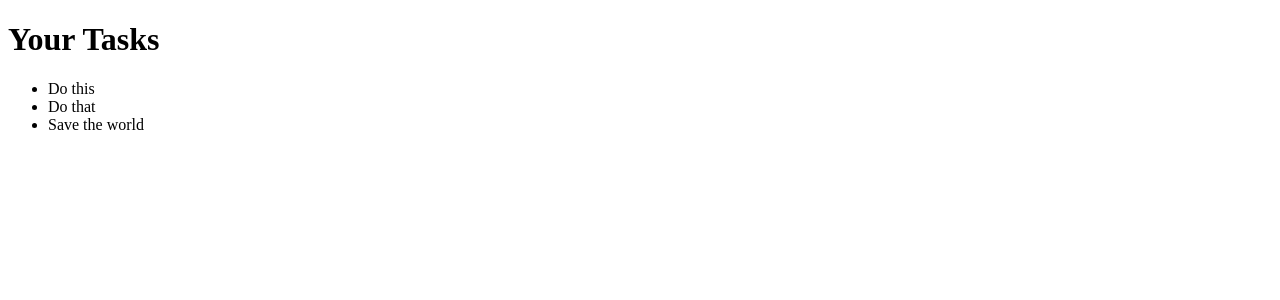
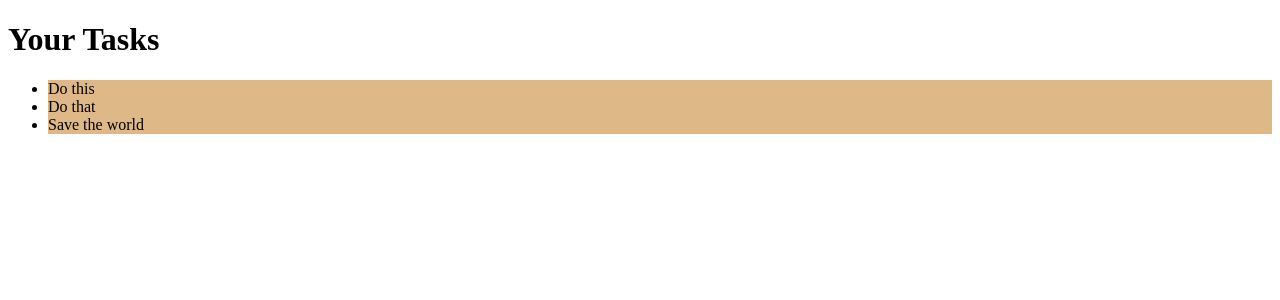
Before and after one commit to markgreenwood/ToDone, a React app: page / in a window 1280 px wide. Shown: the top 300 px of the page. Built offline with nearby package versions, Linux system fonts and the light colour scheme.

Commit message:
Extract ListItem and turn into a styled component

```diff
--- a/package.json
+++ b/package.json
@@ -37,6 +37,7 @@
     "react": "^16.2.0",
     "react-dom": "^16.2.0",
     "react-redux": "^5.0.6",
-    "redux": "^3.7.2"
+    "redux": "^3.7.2",
+    "styled-components": "^2.2.4"
   }
 }
--- /dev/null
+++ b/src/Components/ListItem.js
@@ -0,0 +1,21 @@
+import React from 'react';
+import PropTypes from 'prop-types';
+import ListItemWrapper from './style/ListItemWrapper';
+
+const ListItem = ({ task }) => {
+  return (
+    <ListItemWrapper>
+      <li>{task.description}</li>
+    </ListItemWrapper>
+  );
+};
+
+ListItem.propTypes = {
+  task: PropTypes.objectOf(
+    PropTypes.shape({
+      description: PropTypes.string.isRequired,
+    })
+  )
+};
+
+export default ListItem;
--- /dev/null
+++ b/src/Components/TaskList.css
@@ -0,0 +1,3 @@
+/*li {*/
+    /*background-color: burlywood;*/
+/*}*/
--- a/src/Components/TaskList.js
+++ b/src/Components/TaskList.js
@@ -1,10 +1,12 @@
 import React from 'react';
 import PropTypes from 'prop-types';
+import './TaskList.css';
+import ListItem from './ListItem';
 
 const TaskList = ({ tasks }) => {
   return (
     <ul>
-      {tasks.map(task => <li key={task.id}>{task.description}</li>)}
+      {tasks.map(task => <ListItem key={task.id} task={task} />)}
     </ul>
   );
 };
--- /dev/null
+++ b/src/Components/style/ListItemWrapper.js
@@ -0,0 +1,5 @@
+import styled from 'styled-components';
+
+export default styled.div`
+  background-color: burlywood;
+`;
```
Also changed, not shown: 3 other files (tests, documents, lock files or other folders).
